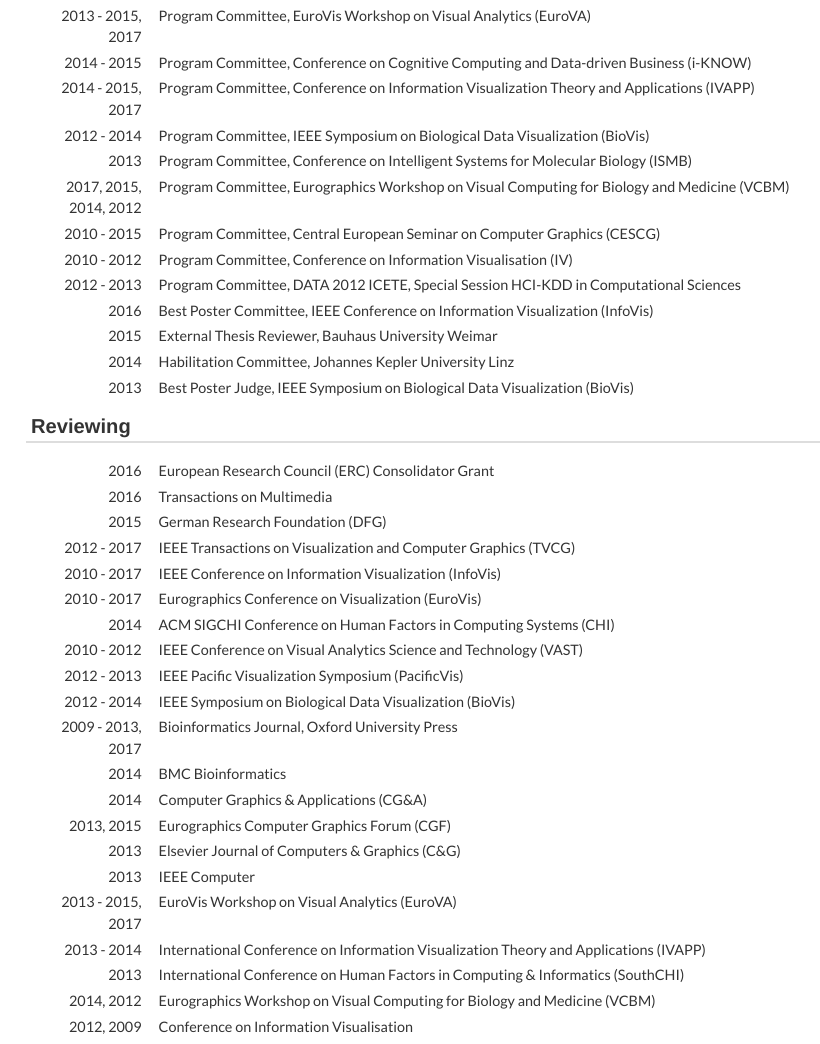
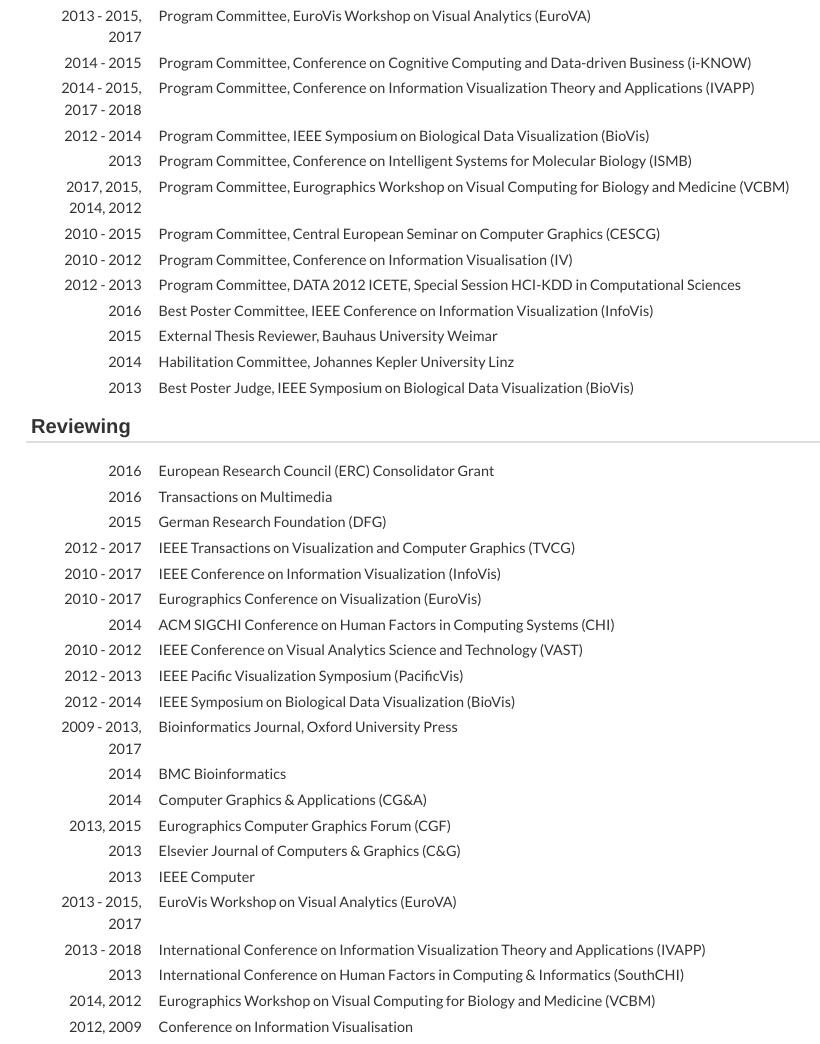
Before and after one commit to mstreit/mstreit.github.io, a Jekyll site: the page built from services.md, in a window 1280 px wide and 1400 px high, scrolled down 842 px. Shown: the part 181-1225 px from the top of the window, without its empty margins (70-890 px from the left). Built offline with Jekyll 4.4.1, drawn with Linux system fonts in a browser that asks for light colours; nearby versions of some CDN libraries; some web fonts are replaced.

Commit message:
removed news, fixed some reviewing years

```diff
--- a/_data/functions.yml
+++ b/_data/functions.yml
@@ -56,7 +56,7 @@
 
 - role: Program Committee
   for: Conference on Information Visualization Theory and Applications (IVAPP)
-  years: 2014 - 2015, 2017
+  years: 2014 - 2015, 2017 - 2018
 
 - role: Program Committee
   for: IEEE Symposium on Biological Data Visualization (BioVis)
--- a/_data/reviewing.yml
+++ b/_data/reviewing.yml
@@ -50,7 +50,7 @@
   years: 2013 - 2015, 2017
 
 - for: International Conference on Information Visualization Theory and Applications (IVAPP)
-  years: 2013 - 2014
+  years: 2013 - 2018
 
 - for: International Conference on Human Factors in Computing & Informatics (SouthCHI)
   years: 2013
--- a/_layouts/home.html
+++ b/_layouts/home.html
@@ -27,6 +27,7 @@
 
     <p>For more information about my background and experience, please have a look at my <a href="http://data.caleydo.org/team/marc/cv_streit.pdf">CV</a>.</p>
 
+    <!--
     <h1>Recent Events <span class="right-icon"><a href="{{ site.baseurl }}/feed.xml"><i class="fa fa-rss"></i></a></span></h1>
 
     <table class="posts-table">
@@ -42,7 +43,9 @@
       </tr>
       {% endfor %}
     </table>
+    -->
     <!--p><a href="news">Earlier news ...</a></p-->
+
 
   </article>
 
```
